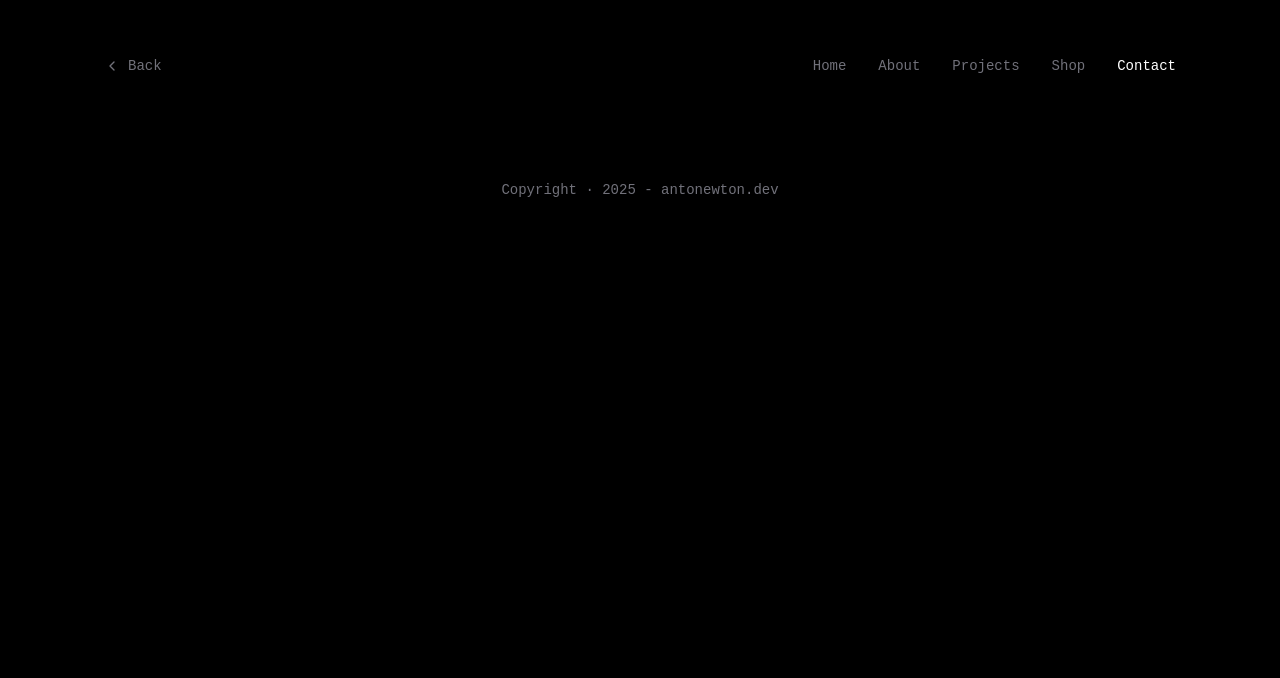
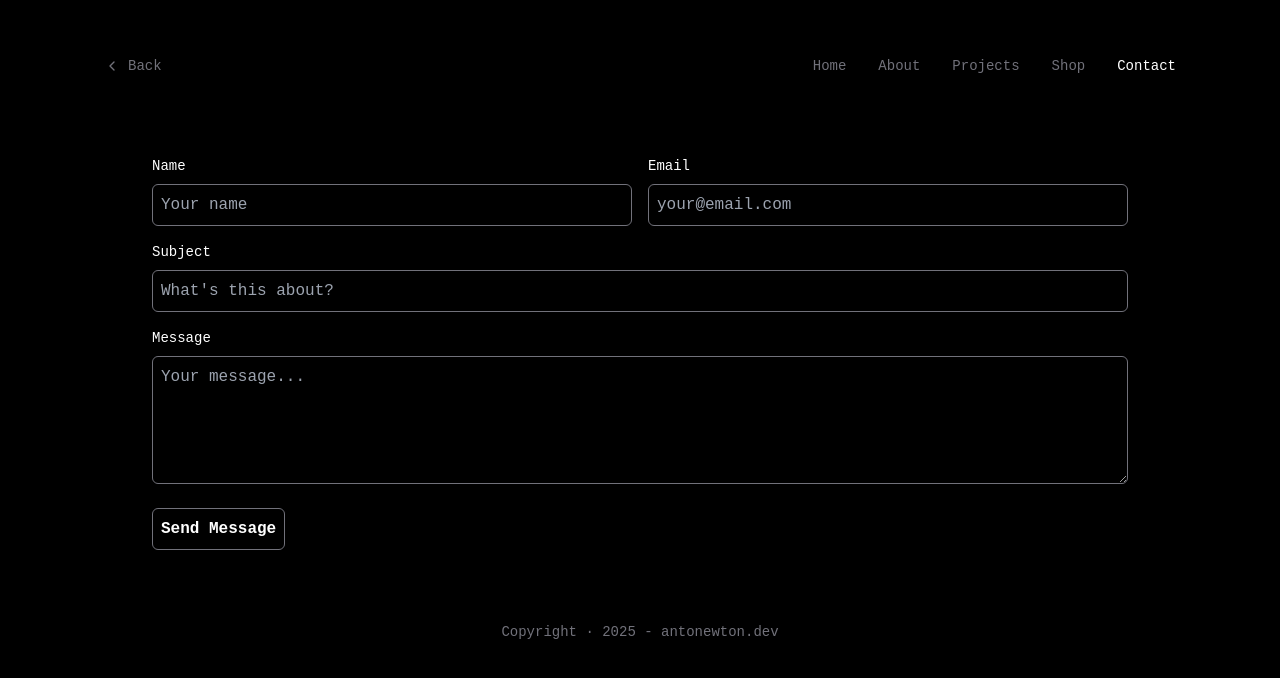
Before and after one commit to AntonewtonQ/pv03, a Next.js app: page /contact in a window 1280 px wide. Shown: the top 678 px of the page. Built offline with nearby package versions, Linux system fonts and the light colour scheme.

Commit message:
página dos contactos

```diff
--- a/src/app/(root)/contact/page.tsx
+++ b/src/app/(root)/contact/page.tsx
@@ -1,4 +1,5 @@
 import Footer from "@/components/footer";
+import ContactForm from "@/components/forms/ContactForm";
 import Layout from "@/components/layout";
 import NavBar from "@/components/navbar";
 import React from "react";
@@ -8,6 +9,7 @@ const ContactPage = () => {
     <Layout>
       <div>
         <NavBar />
+        <ContactForm />
         <Footer />
       </div>
     </Layout>
--- a/src/app/(root)/shop/page.tsx
+++ b/src/app/(root)/shop/page.tsx
@@ -1,6 +1,7 @@
 import Footer from "@/components/footer";
 import Layout from "@/components/layout";
 import NavBar from "@/components/navbar";
+import ShopList from "@/components/ShopList";
 import React from "react";
 
 const ShopPage = () => {
@@ -8,6 +9,7 @@ const ShopPage = () => {
     <Layout>
       <div>
         <NavBar />
+        <ShopList />
         <Footer />
       </div>
     </Layout>
--- a/src/components/ShopList.tsx
+++ b/src/components/ShopList.tsx
@@ -6,7 +6,7 @@ const ShopList = () => {
       <div className="mx-auto px-10 max-w-6xl flex flex-col gap-6">
         <div className="space-y-4 mb-2">
           <h1 className="font-bold text-4xl">Tech Shirts Collection</h1>
-          <p className="text-muted-foreground max-w-2xl lg:text-xl">
+          <p className="text-muted-foreground max-w-4xl lg:text-md">
             Explore our collection of programming and tech-themed shirts. Find
             the perfect shirt to express your passion for coding and technology.
           </p>
--- a/src/components/aboutdesc.tsx
+++ b/src/components/aboutdesc.tsx
@@ -10,6 +10,8 @@ import {
 import Image from "next/image";
 import AboutAcordion from "./aboutacordion";
 import { Separator } from "./ui/separator";
+import Carrier from "./career";
+import Career from "./career";
 
 const AboutDesc = () => {
   return (
@@ -23,22 +25,26 @@ const AboutDesc = () => {
         </div>
         <div className="border border-muted-foreground rounded-xl p-4 lg:flex gap-2">
           <div className="lg:w-1/2">
-            <Image src="/avatar.png" width={500} height={500} alt="Avatar" />
+            <Image src="/my-avatar.png" width={500} height={500} alt="Avatar" />
           </div>
           <div className="lg:w-full p-4 ">
             <div className="space-y-6 py-6">
               <p className="text-muted-foreground uppercase">Introduction</p>
               <h2 className="text-white font-bold lg:text-3xl text-2xl">
-                Front-end Developer passionate about tech, coffee, and personal
-                projects
+                Front-end Developer passionate about tech, innovation, and
+                personal projects
               </h2>
               <p className="text-white lg:text-xl text-md">
-                With around 1 years of experience in front-end development, I am
-                currently working remotely with Actio Software. I enjoy creating
-                dynamic user experiences and have experience with a range of
-                technologies including React, Next.js, and Tailwind CSS.
-                Additionally, I enjoy helping others improve their skills by
-                creating tutorials and sharing insights on social media.
+                Antonewton Quima is a passionate software developer and computer
+                engineering student at ISPTEC, as well as a student at 42
+                School, dedicated to building innovative solutions that make an
+                impact. With expertise in frontend development, he specializes
+                in Next.js, Tailwind CSS, TypeScript, and Shadcn, crafting
+                modern and user-friendly web applications.
+              </p>
+              <p className="text-white lg:text-xl text-md">
+                Antonewton is committed to continuous learning, collaboration,
+                and delivering high-quality digital experiences.
               </p>
             </div>
             <Separator className="my-4 text-muted-foreground" />
@@ -61,9 +67,9 @@ const AboutDesc = () => {
               <div className="space-y-2">
                 <p className="flex flex-1 gap-2">
                   <Film className="" />
-                  <span>Movie</span>
+                  <span>Interests</span>
                 </p>
-                <p className="text-muted-foreground">Gifted hands</p>
+                <p className="text-muted-foreground">Entrepreneurship</p>
               </div>
               <div className="space-y-2">
                 <p className="flex flex-1 gap-2">
@@ -91,24 +97,7 @@ const AboutDesc = () => {
           </div>
         </div>
 
-        <div className="border border-muted-foreground rounded-xl px-10 md:px-14 py-10 flex flex-col gap-2">
-          <div className="flex flex-col">
-            <h3 className="font-bold text-base mb-6">Career</h3>
-            <div className="space-y-2">
-              <p className="font-bold text-base flex gap-2">
-                <Briefcase />
-                <span>Front-end Developer</span>
-              </p>
-              <p className="text-muted-foreground ">Freelancer</p>
-              <p className="text-muted-foreground">January 2024 – Present</p>
-            </div>
-          </div>
-          <Separator className="my-4" />
-          <div>
-            {/**ACCORDION */}
-            <AboutAcordion />
-          </div>
-        </div>
+        <Career />
       </div>
     </div>
   );
--- /dev/null
+++ b/src/components/career.tsx
@@ -0,0 +1,31 @@
+import React from "react";
+import { Separator } from "./ui/separator";
+import AboutAcordion from "./aboutacordion";
+import { Briefcase } from "lucide-react";
+
+const Career = () => {
+  return (
+    <div>
+      <div className="border border-muted-foreground rounded-xl px-10 md:px-14 py-10 flex flex-col gap-2">
+        <div className="flex flex-col">
+          <h3 className="font-bold text-base mb-6">Career</h3>
+          <div className="space-y-2">
+            <p className="font-bold text-base flex gap-2">
+              <Briefcase />
+              <span>Front-end Developer</span>
+            </p>
+            <p className="text-muted-foreground ">Freelancer</p>
+            <p className="text-muted-foreground">January 2024 – Present</p>
+          </div>
+        </div>
+        <Separator className="my-4" />
+        <div>
+          {/**ACCORDION */}
+          <AboutAcordion />
+        </div>
+      </div>
+    </div>
+  );
+};
+
+export default Career;
--- /dev/null
+++ b/src/components/forms/ContactForm.tsx
@@ -0,0 +1,88 @@
+"use client";
+import { useState } from "react";
+
+export default function ContactForm() {
+  const [form, setForm] = useState({
+    name: "",
+    email: "",
+    subject: "",
+    message: "",
+  });
+
+  const handleChange = (
+    e: React.ChangeEvent<HTMLInputElement | HTMLTextAreaElement>
+  ) => {
+    setForm({ ...form, [e.target.name]: e.target.value });
+  };
+
+  const handleSubmit = (e: React.FormEvent) => {
+    e.preventDefault();
+    console.log("Form submitted:", form);
+    // Aqui você pode adicionar a lógica para enviar o formulário
+  };
+
+  return (
+    <div className="max-w-5xl mx-auto p-6 bg-black text-white rounded-lg shadow-lg">
+      <form onSubmit={handleSubmit} className="space-y-4">
+        <div className="grid grid-cols-1 md:grid-cols-2 gap-4">
+          <div className="space-y-2">
+            <label className="block text-sm">Name</label>
+            <input
+              type="text"
+              name="name"
+              value={form.name}
+              onChange={handleChange}
+              placeholder="Your name"
+              className="w-full p-2 mt-1 bg-black border border-muted-foreground rounded-md focus:outline-none focus:ring-2 focus:ring-gray-600"
+              required
+            />
+          </div>
+          <div className="space-y-2">
+            <label className="block text-sm">Email</label>
+            <input
+              type="email"
+              name="email"
+              value={form.email}
+              onChange={handleChange}
+              placeholder="your@email.com"
+              className="w-full p-2 mt-1 bg-black border border-muted-foreground rounded-md  focus:outline-none focus:ring-2 focus:ring-gray-600"
+              required
+            />
+          </div>
+        </div>
+
+        <div className="space-y-2">
+          <label className="block text-sm">Subject</label>
+          <input
+            type="text"
+            name="subject"
+            value={form.subject}
+            onChange={handleChange}
+            placeholder="What's this about?"
+            className="w-full p-2 mt-1 bg-black border border-muted-foreground  rounded-md focus:outline-none focus:ring-2 focus:ring-gray-600"
+            required
+          />
+        </div>
+
+        <div className="space-y-2">
+          <label className="block text-sm">Message</label>
+          <textarea
+            name="message"
+            value={form.message}
+            onChange={handleChange}
+            placeholder="Your message..."
+            className="w-full p-2 mt-1 bg-black border border-muted-foreground rounded-md  h-32 focus:outline-none focus:ring-2 focus:ring-gray-600"
+            required
+          />
+        </div>
+
+        <button
+          type="submit"
+          className=" p-2 border border-muted-foreground  rounded-md text-white font-semibold transition"
+        >
+          Send Message
+        </button>
+      </form>
+    </div>
+  );
+}
--- a/src/components/menu.tsx
+++ b/src/components/menu.tsx
@@ -45,12 +45,6 @@ const Menu = () => {
           <Link className="w-full" href="/setup">
             <Button className="w-full text-muted-foreground flex text-start bg-black justify-between">
               Setup
-              <ArrowRight className="text-white" />
-            </Button>
-          </Link>
-          <Link className="w-full" href="/lab">
-            <Button className="w-full text-muted-foreground flex text-start bg-black justify-between">
-              Lab
               <ArrowRight className="text-white" />
             </Button>
           </Link>
```
Also changed, not shown: public/my-avatar.png (added).
